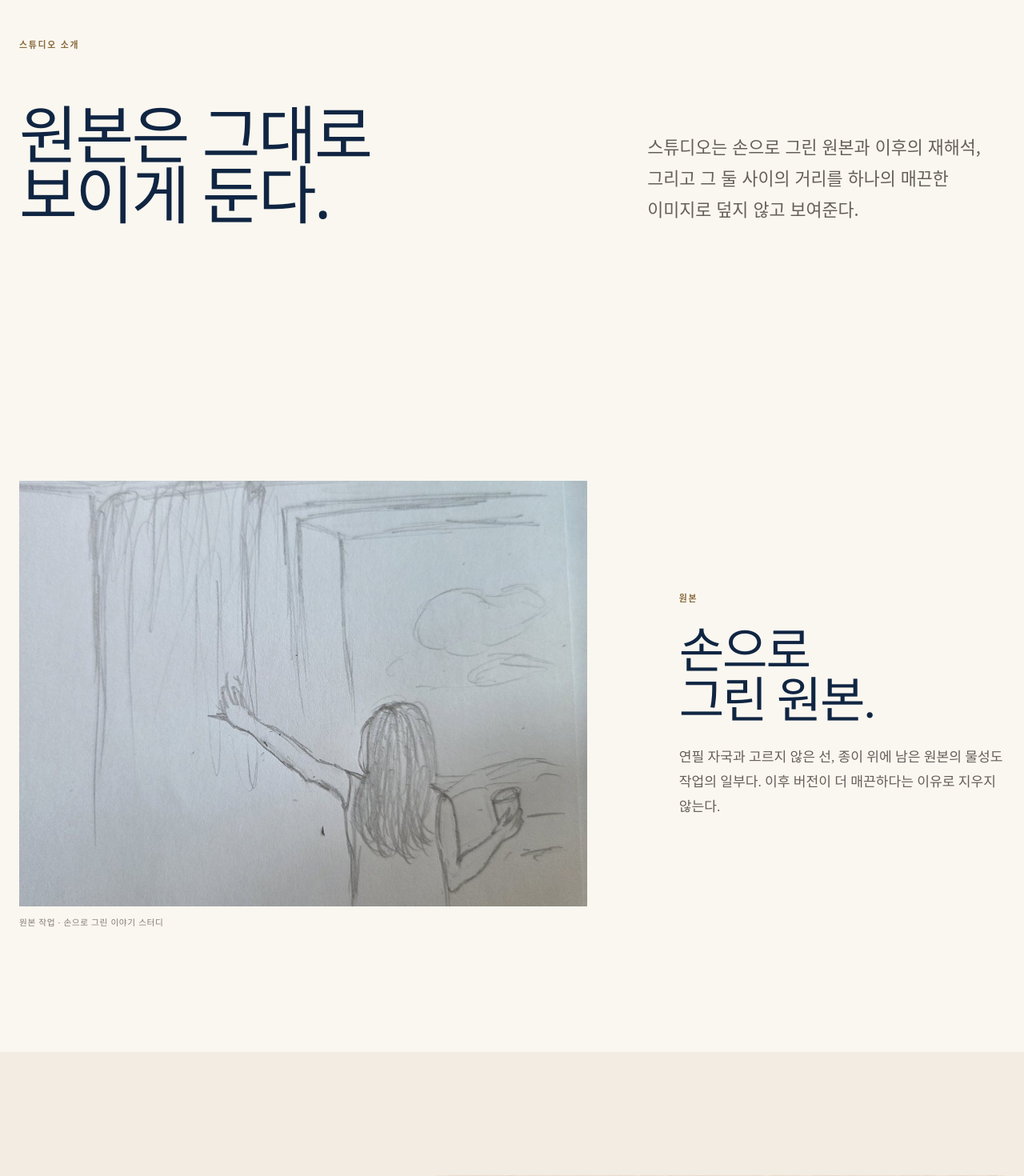
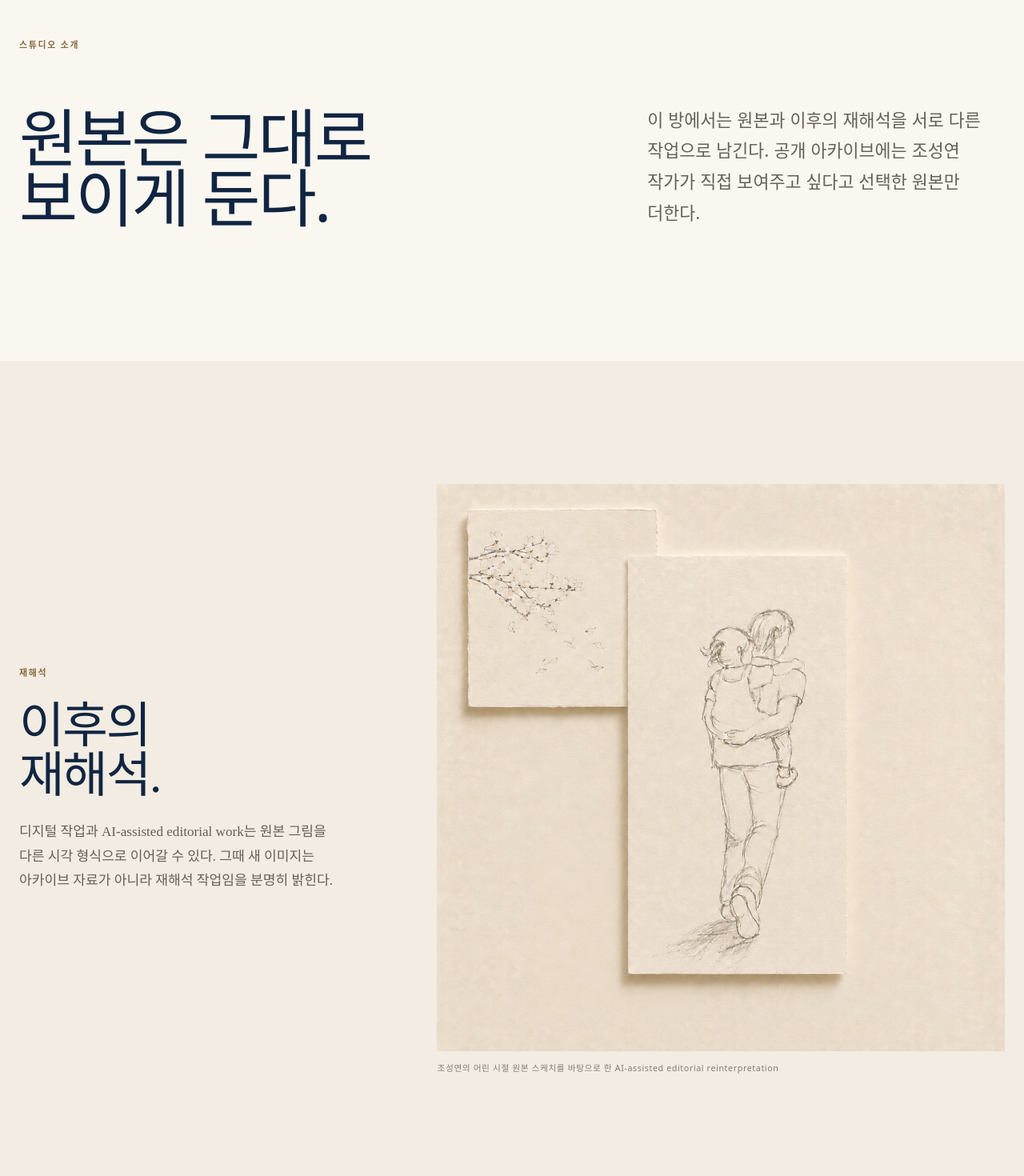
Before and after one commit to k-mama/esthercho, a Next.js app: page /ko/studio in a window 1280 px wide. Shown: the part 920-2390 px from the top of the page at 80% size. Built offline with nearby package versions, Linux system fonts and the light colour scheme.

Commit message:
content: remove rejected sketch from Korean studio page

```diff
--- a/src/app/ko/studio/page.tsx
+++ b/src/app/ko/studio/page.tsx
@@ -6,7 +6,7 @@ import "../../studio/studio.css";
 export const metadata: Metadata = {
   title: "손으로 그린 이야기",
   description:
-    "조성연 작가의 원본 손그림과 명확히 구분된 재해석 작업, 그리고 이어지는 시각 실험.",
+    "조성연 작가가 공개하기로 선택한 원본 손그림과 명확히 구분된 재해석 작업, 그리고 이어지는 시각 실험.",
 };
 
 export default function KoreanStudioPage() {
@@ -31,35 +31,10 @@ export default function KoreanStudioPage() {
             <h2 id="studio-intro-title">원본은 그대로 보이게 둔다.</h2>
             <div className="studio-intro-copy">
               <p>
-                스튜디오는 손으로 그린 원본과 이후의 재해석, 그리고 그 둘
-                사이의 거리를 하나의 매끈한 이미지로 덮지 않고 보여준다.
+                이 방에서는 원본과 이후의 재해석을 서로 다른 작업으로 남긴다.
+                공개 아카이브에는 조성연 작가가 직접 보여주고 싶다고 선택한 원본만 더한다.
               </p>
             </div>
-          </div>
-        </div>
-      </section>
-
-      <section className="studio-original" aria-labelledby="studio-original-title">
-        <div className="container studio-work-grid">
-          <figure className="studio-figure studio-original-figure">
-            <Image
-              src="/media/esther/hand-drawn-story.jpg"
-              alt="조성연 작가가 손으로 그린 원본 이야기 스터디"
-              width={1800}
-              height={1350}
-              sizes="(max-width: 899px) 100vw, 62vw"
-              priority
-            />
-            <figcaption>원본 작업 · 손으로 그린 이야기 스터디</figcaption>
-          </figure>
-
-          <div className="studio-work-copy">
-            <p className="studio-kicker">원본</p>
-            <h2 id="studio-original-title">손으로 그린 원본.</h2>
-            <p>
-              연필 자국과 고르지 않은 선, 종이 위에 남은 원본의 물성도
-              작업의 일부다. 이후 버전이 더 매끈하다는 이유로 지우지 않는다.
-            </p>
           </div>
         </div>
       </section>
@@ -83,6 +58,7 @@ export default function KoreanStudioPage() {
               width={1536}
               height={1536}
               sizes="(max-width: 899px) 100vw, 58vw"
+              priority
             />
             <figcaption>
               조성연의 어린 시절 원본 스케치를 바탕으로 한 AI-assisted
@@ -110,11 +86,11 @@ export default function KoreanStudioPage() {
 
       <section className="studio-future" aria-labelledby="studio-future-title">
         <div className="container studio-future-inner">
-          <p className="studio-kicker">계속 만드는 중</p>
-          <h2 id="studio-future-title">완성된 작업을 준비되는 대로 더한다.</h2>
+          <p className="studio-kicker">선택한 원본들</p>
+          <h2 id="studio-future-title">작가가 고른 손그림을 준비되는 대로 더한다.</h2>
           <p>
-            오디오와 영상 실험도 실제로 보여줄 만한 작업이 완성되었을 때
-            이곳에 더한다. 빈 자리를 미리 채우지는 않는다.
+            빈 자리를 미리 채우지 않는다. 조성연 작가가 이곳에 남기고 싶은 작업만
+            골라 공개 아카이브를 천천히 채운다.
           </p>
         </div>
       </section>
```
